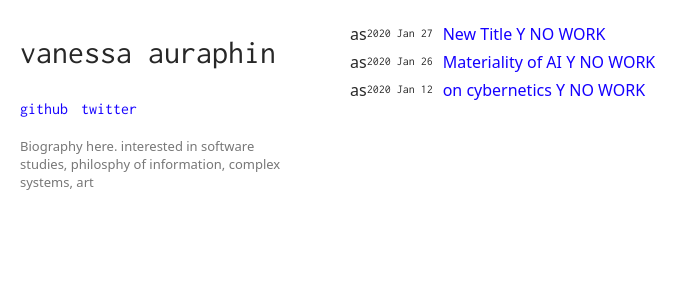
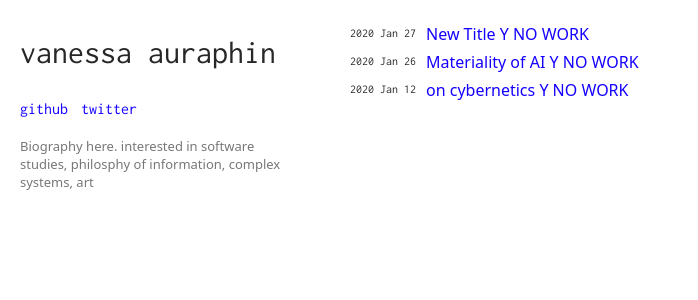
Before and after one commit to litepalette/litepalette.github.io, a Jekyll site: the page built from index.html, in a window 1280 px wide. Shown: the top 300 px of the page, without its empty margins (0-698 px from the left). Built offline with Jekyll 4.4.1, drawn with Linux system fonts in a browser that asks for light colours.

Commit message:
Update index.html

```diff
--- a/index.html
+++ b/index.html
@@ -5,7 +5,7 @@ layout: default
 <div class="blog">
     <ul>
         {% for post in site.posts %}
-        <li>as
+        <li>
             <span class="date">{{ post.date | date: '%Y %b %d' }}</span>
             <a href="{{site.baseurl}}{{post.url}}">{{ post.title }} Y NO WORK </a>
         </li>
```
